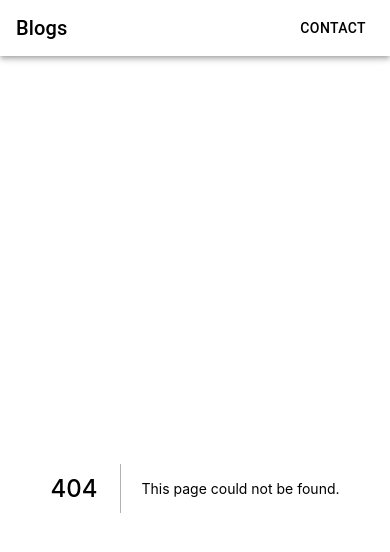
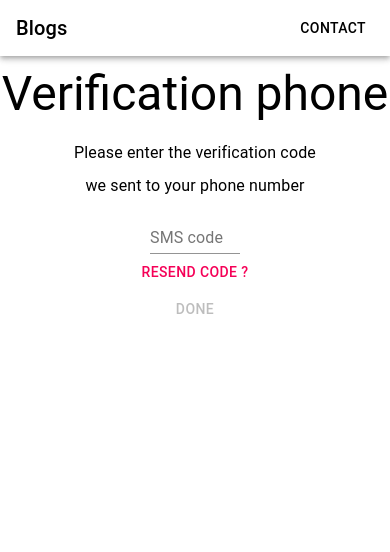
Before and after one commit to T5OTN3/techTask, a Next.js app in the folder next-project/: page /contact/1 in a window 390 px wide. Before the commit this address had no page. Shown: the top 552 px of the page. Built offline with nearby package versions, Linux system fonts and the light colour scheme.

Commit message:
add phone sms code verification api and form

```diff
--- a/next-project/components/Form/elements/CheckboxWithLabel.js
+++ b/next-project/components/Form/elements/CheckboxWithLabel.js
@@ -8,7 +8,7 @@ export const CheckboxWithLabel = forwardRef((props, ref) => {
       <div>
         <Checkbox inputRef={ref} {...props}/>
         <label htmlFor={props.id}>{props.label}</label>
-        <Typography variant="subtitle1" component="div" color="error" >{props.helperText}</Typography>
+        <Typography variant="subtitle1" component="div" color="error" >{props.helpertext}</Typography>
       </div>
     )
 });
--- /dev/null
+++ b/next-project/components/Form/elements/VerifyInput.js
@@ -0,0 +1,21 @@
+import React from 'react';
+import InputMask from 'react-input-mask';
+import { TextField } from '@material-ui/core';
+import { makeStyles } from '@material-ui/core/styles';
+
+const useStyles = makeStyles((theme) => ({
+  root: {
+    width: '90px',
+  },
+}));
+
+// Will work fine
+export const VerifyInput = (props) => {
+    const classes = useStyles();
+
+    return(
+        <InputMask mask="99-99-99" value={props.value} onChange={props.onChange}>
+            {() => <TextField className={classes.root} label="SMS code" type="search" />}
+        </InputMask>
+    )
+};
--- /dev/null
+++ b/next-project/config/index.js
@@ -0,0 +1,3 @@
+const dev = process.env.NODE_ENV !== 'production';
+
+export const server = dev ? 'http://localhost:3000' : 'http://localhost:3000'
--- a/next-project/package.json
+++ b/next-project/package.json
@@ -18,6 +18,7 @@
     "react": "17.0.2",
     "react-dom": "17.0.2",
     "react-hook-form": "^7.13.0",
+    "react-input-mask": "^2.0.4",
     "yup": "^0.32.9"
   },
   "devDependencies": {
--- /dev/null
+++ b/next-project/pages/api/verification/sms/[phone].js
@@ -0,0 +1,23 @@
+import axios from "axios";
+
+export default async function handler(req, res){
+    const { phone } = req.query;
+    const code = 244556;
+
+    //const smsRespone = await axios(`https://api.budgetsms.net/sendsms/?username=meta&handle=4afdd7e78440a1b6fdd326d1144538a7&userid=9117&msg=${code}&from=BudgetSMS&to=995${phone}`);
+    //console.log(smsRespone.data);
+
+    //todo if phone exist in DB and status is not verify
+    if(phone){
+        res.status(200).json({
+            phone,
+            code: '12344'
+        });
+    }else{
+        res.status(404).json({
+            message: `${phone} is not found or already verified`
+        });
+    }
+
+
+}
--- /dev/null
+++ b/next-project/pages/contact/[phone]/index.js
@@ -0,0 +1,58 @@
+import { server } from './../../../config'
+import { useRouter } from 'next/router';
+import { useState } from 'react';
+import axios from 'axios';
+import Head from 'next/head';
+import { VerifyInput } from '../../../components/Form/elements/VerifyInput';
+import { Button, Typography } from '@material-ui/core';
+
+const verifyPhone = ({ state }) => {
+    const router = useRouter();
+    const { phone } = router.query;
+    const [code, setCode] = useState('');
+    const [done, setDone] = useState();
+    const [apiError, setApiError] = useState('');
+
+
+    const onChange = (event) => {
+        const { value } = event.target;
+        setDone(false);
+        if(value.replace(/[-_]/g,'').length === 6) setDone(true);
+        setCode(value);
+    }
+
+    const sendCode = () => {
+        console.log(code.replace(/[-_]/g,''));
+    }
+
+    const resendCode = async () => {
+        const res =  await axios(`${server}/api/verification/sms/${phone}`);
+        console.log(res.data);
+    }
+
+    return(
+        <div style={{ width: '100%', display: "flex", flexDirection: "column", justifyContent: "center", alignItems: "center" }}>
+            <Head>
+                <title>Verification</title>
+            </Head>
+            <Typography variant="h3" gutterBottom>Verification phone</Typography>
+            <Typography variant="subtitle1" gutterBottom>Please enter the verification code</Typography>
+            <Typography variant="subtitle1" gutterBottom>we sent to your phone number</Typography>
+            <VerifyInput value={code} onChange={(e) => onChange(e)}></VerifyInput>
+            <Button onClick={resendCode} color="secondary">Resend code ?</Button>
+            <Button onClick={sendCode} color="primary" disabled={!done}>Done</Button>
+        </div>
+    )
+}
+
+export const getServerSideProps =  async (context) => {
+    const res =  await axios(`${server}/api/verification/sms/${context.params.phone}`);
+
+    return {
+        props: {
+            state: true
+        }
+    }
+}
+
+export default verifyPhone;
--- a/next-project/pages/contact.js
+++ b/next-project/pages/contact/index.js
@@ -1,5 +1,5 @@
 import React from "react";
-import ContactForm from '../components/Form';
+import ContactForm from '../../components/Form';
 import Head from "next/head";
 
 const contact = () => {
```
Also changed, not shown: next-project/components/Form/index.jsx (+8 -10 lines), 1 other file (tests, documents, lock files or other folders).
